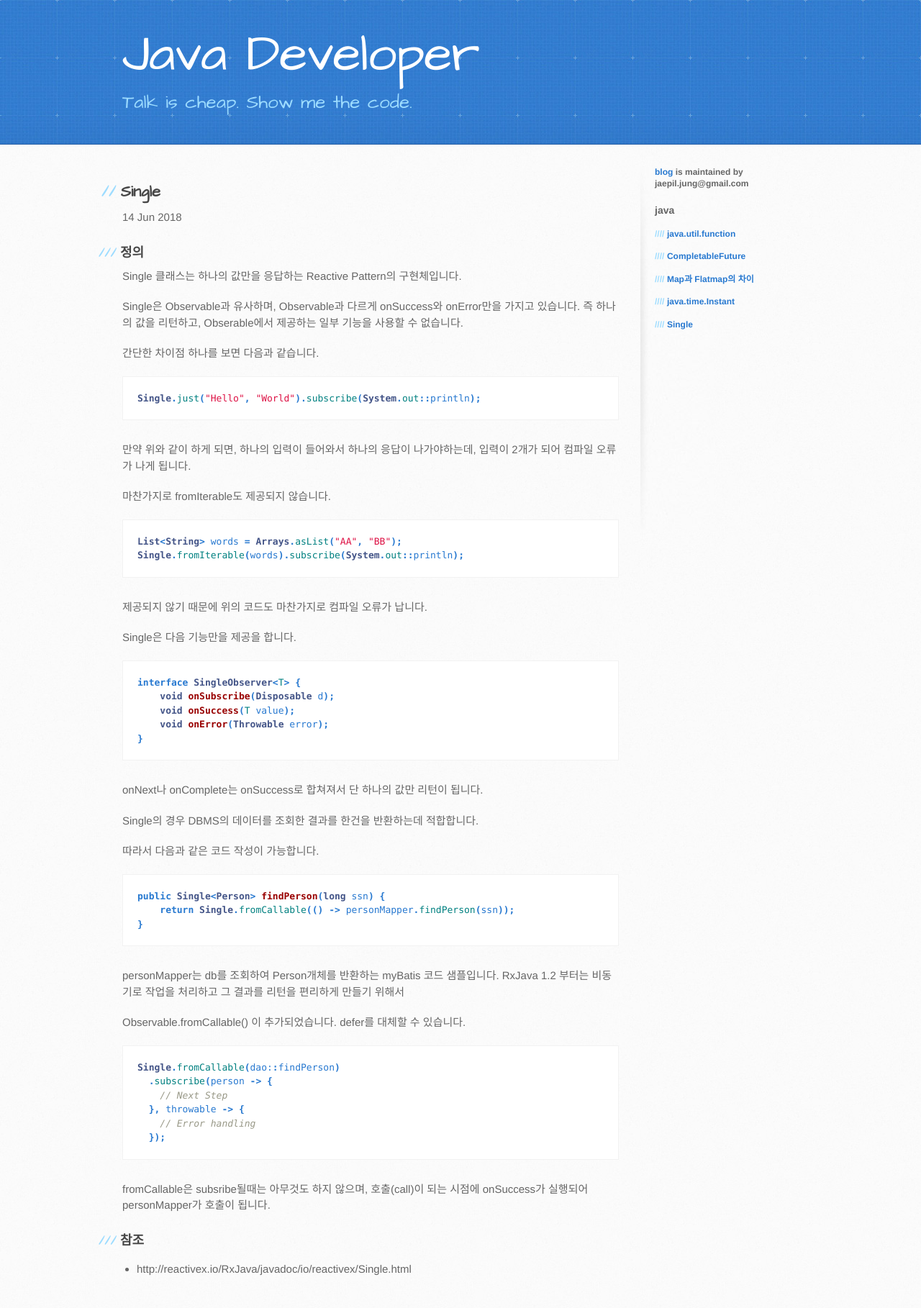
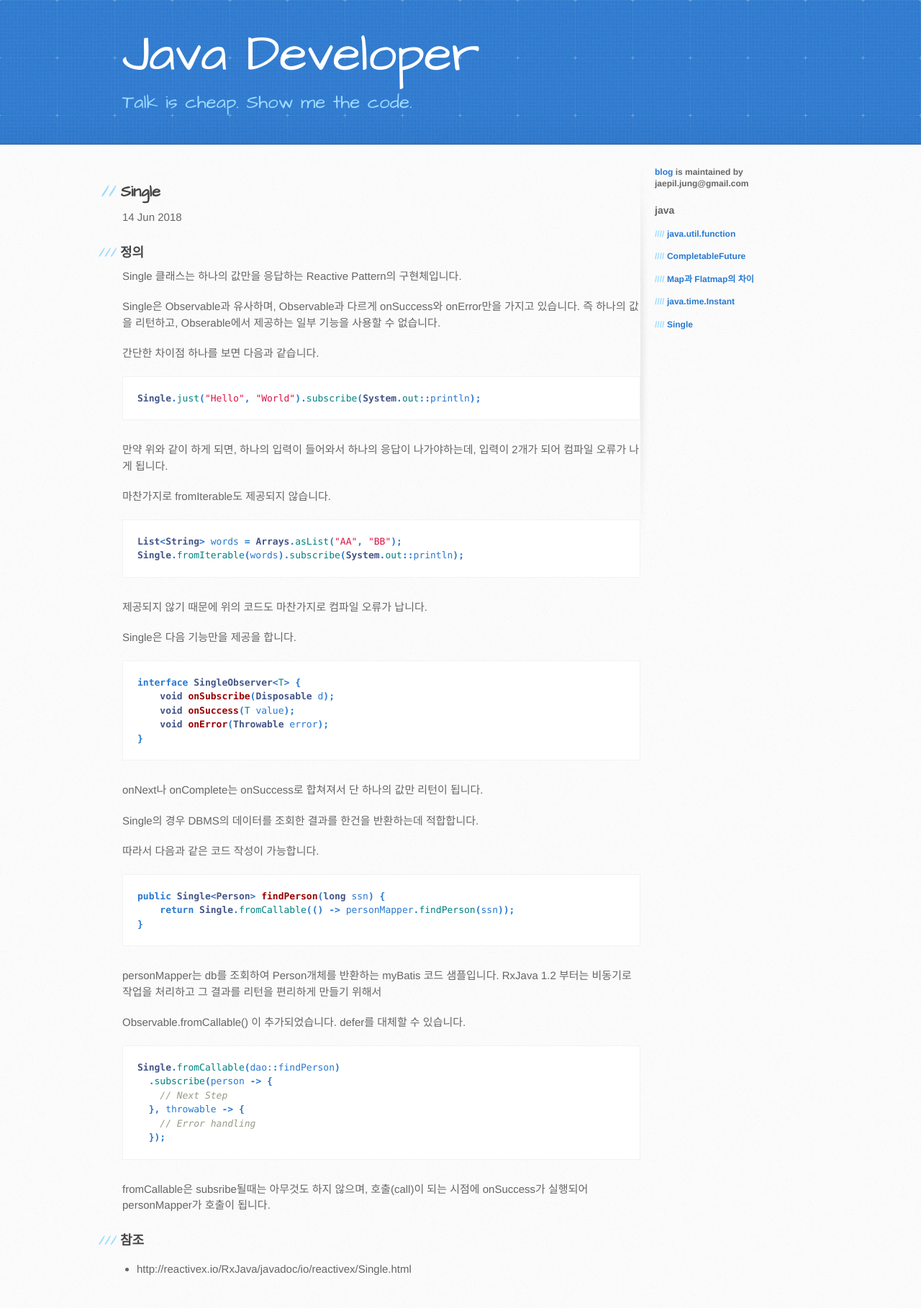
Before and after one commit to jaepils/jaepils.github.io, a Jekyll site: the page built from _posts/2018-06-15-java-single.markdown, in a window 1280 px wide. Shown: the whole page at 72% size. Built offline with Jekyll 4.4.1, drawn with Linux system fonts in a browser that asks for light colours.

Commit message:
본문 사이즈 +30

```diff
--- a/stylesheets/stylesheet.css
+++ b/stylesheets/stylesheet.css
@@ -490,7 +490,7 @@ header h2 {
 
 #main-content {
   float: left;
-  width: 690px;
+  width: 720px;
 }
 
 #main-content img {
```
